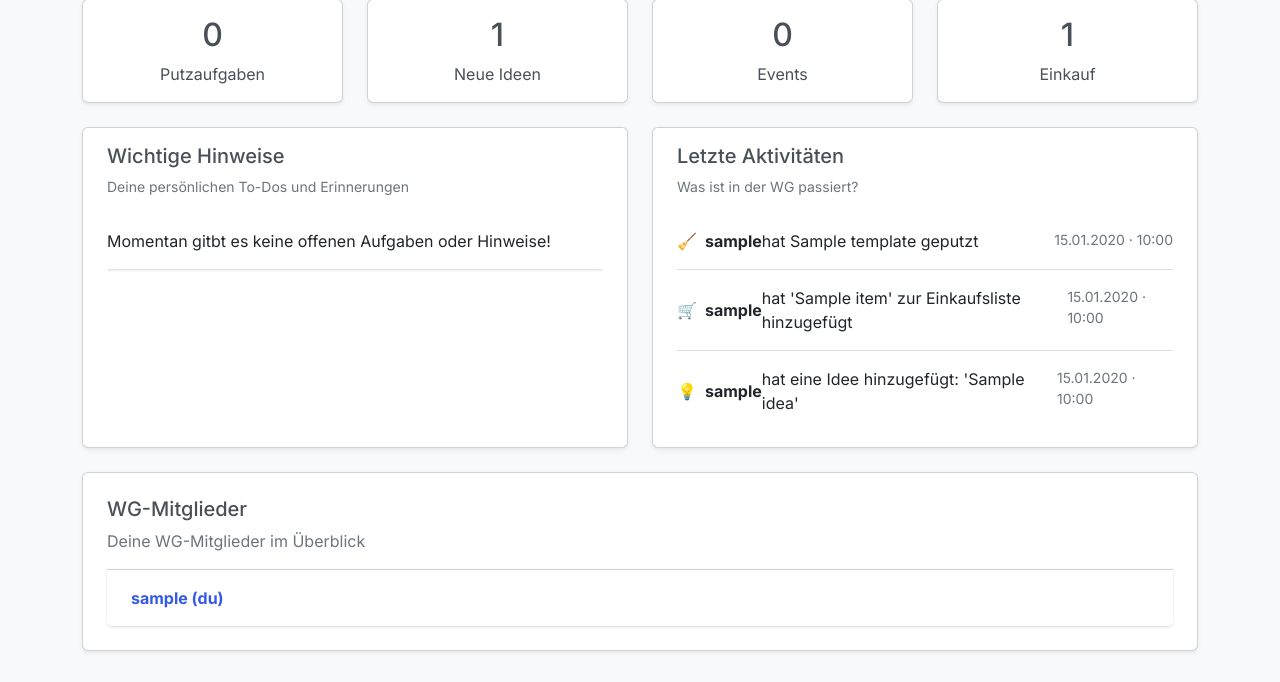
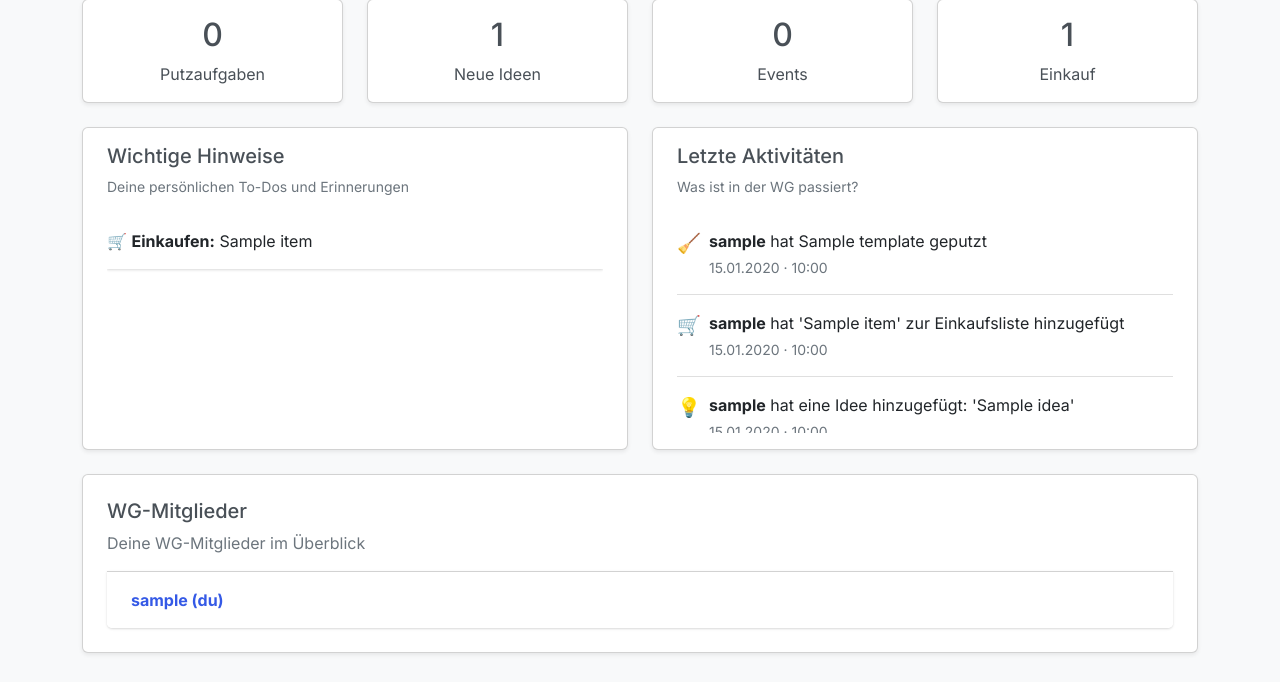
Before and after one commit to MxrsExe/HappyWG, a Flask app: page /dashboard/ in a window 1280 px wide. Shown: the part 382-1064 px from the top of the page. Before the commit the page ends 1034 px from the top, so only its background shows below. Run offline with Flask 3, Linux system fonts and the light colour scheme; the visitor is signed in with stand-in values (Sample User, id 1); tables that the repository leaves empty hold one stand-in row (values such as "Sample post"); some libraries are stand-ins or nearby versions.

Commit message:
Wichtige Hinweise und LetzteAktivitäten aktualisiert

```diff
--- a/app.py
+++ b/app.py
@@ -258,21 +258,26 @@ def dashboard():
         'einkauf': max(einkauf_count, 0)
     }
     #Hinweis-Box
-    wichtige_hinweise = []
+    wichtige_hinweise = {
+        "putz": [],
+        "einkauf": [],
+        "events": []
+    }
 
     putz_tasks = CleaningTask.query.filter_by(assigned_to=user.user_id, status="open").all()
-    if putz_tasks:
-        wichtige_hinweise += [f"Denk noch an deine Putzaufgabe: {t.template.name}"for t in putz_tasks]
+    for t in putz_tasks:
+        wichtige_hinweise ["putz"].append(t.template.name)
 
-    offene_einkaufs_items = ShoppingItem.query.filter_by(wg_id=wg.wg_id, assigned_to=None).all()
-    if offene_einkaufs_items:
-        wichtige_hinweise += ["Folgende Einkaufsitems müssen noch besorgt werden:"]
-        for item in offene_einkaufs_items:
-            wichtige_hinweise.append(f"-{item.name}")
+    offene_einkaufs_items = ShoppingItem.query.filter(ShoppingItem.wg_id == wg.wg_id).all()
+    for item in offene_einkaufs_items:
+        wichtige_hinweise["einkauf"].append(item.name)
 
     kommende_events_list = Activity.query.filter(Activity.wg_id==wg.wg_id, Activity.date >= datetime.now()).order_by(Activity.date.asc()).limit(5).all()
-    if kommende_events_list:
-        wichtige_hinweise += [f"Kommendes Event: {e.title} am {e.date.strftime('%d.%m.%Y')}" for e in kommende_events_list]
+    for e in kommende_events_list:
+        wichtige_hinweise["events"].append({
+            "title": e.title,
+            "date": e.date
+        })
 
     if not wichtige_hinweise:
         wichtige_hinweise = ["Momentan gitbt es keine offenen Aufgaben oder Hinweise!"]
--- a/templates/dashboard.html
+++ b/templates/dashboard.html
@@ -108,12 +108,44 @@
 
                 <div class="flex-grow-1 overflow-auto" style="max-height: 220px;">
                     <ul class="list-group list-group-flush">
-                        {% for hinweis in wichtige_hinweise %}
-                            <li class="list-group-item px-0">
-                                {{ hinweis }}
-                            </li>
-                        {% endfor %}
+
+                        {% if wichtige_hinweise.putz %}
+                        <li class="list-group-item px-0">
+                            🧹 <strong>Putzaufgaben:</strong>
+                            {{ wichtige_hinweise.putz | join(", ") }}
+                        </li>
+                        {% endif %}
+
+                        {% if wichtige_hinweise.einkauf %}
+                        <li class="list-group-item px-0">
+                            🛒 <strong>Einkaufen:</strong>
+                            {{ wichtige_hinweise.einkauf | join(", ") }}
+                        </li>
+                        {% endif %}
+
+                        {% if wichtige_hinweise.events %}
+                        <li class="list-group-item px-0">
+                            📅 <strong>Kommende Events:</strong>
+                            <ul class="mt-1 ps-3">
+                                {% for e in wichtige_hinweise.events %}
+                                    <li>
+                                        {{ e.title }} ({{ e.date.strftime("%d.%m.%Y") }})
+                                    </li>
+                                {% endfor %}
+                            </ul>
+                        </li>
+                        {% endif %}
+
+                        {% if not wichtige_hinweise.putz
+                            and not wichtige_hinweise.einkauf
+                            and not wichtige_hinweise.events %}
+                        <li class="list-group-item px-0 text-muted">
+                            🎉 Momentan gibt es keine offenen Aufgaben oder Hinweise
+                        </li>
+                        {% endif %}
+
                     </ul>
+
                 </div>
             </div>
         </div>
@@ -131,24 +163,25 @@
                 <div class="flex-grow-1 overflow-auto" style="max-height: 220px;">
                     <ul class="list-group list-group-flush">
                         {% for aktivitaet in letzte_aktivitaeten %}
-                            <li class="list-group-item px-0 d-flex justify-content-between align-items-start">
-                                <div class="d-flex align-items-center">
+                            <li class="list-group-item px-0">
+                                <div class="d-flex align-items-start">
                                     <!-- Icon vor dem Text -->
-                                    <span class="me-2">
+                                    <span class="me-2 flex-shrink-0" style ="font-size: 1.2rem;">
                                         {% if aktivitaet.typ == "putz" %}🧹
                                         {% elif aktivitaet.typ == "einkauf" %}🛒
                                         {% elif aktivitaet.typ == "idee" %}💡
                                         {% elif aktivitaet.typ == "event" %}📅
                                         {% else %}❔{% endif %}
                                     </span>
-                                    {{ aktivitaet.text|safe }}
+                                    <div class="flex-grow-1">
+                                        {{ aktivitaet.text|safe }}
+                                        {% if aktivitaet.zeitpunkt %}
+                                        <div class="text-muted small mt-1">
+                                            {{ aktivitaet.zeitpunkt.strftime("%d.%m.%Y · %H:%M") }}
+                                        </div>
+                                        {% endif %}
+                                    </div>
                                 </div>
-
-                                {% if aktivitaet.zeitpunkt %}
-                                <small class="text-muted">
-                                    {{ aktivitaet.zeitpunkt.strftime("%d.%m.%Y · %H:%M") }}
-                                </small>
-                                {% endif %}
                             </li>
 
                         {% endfor %}
```
